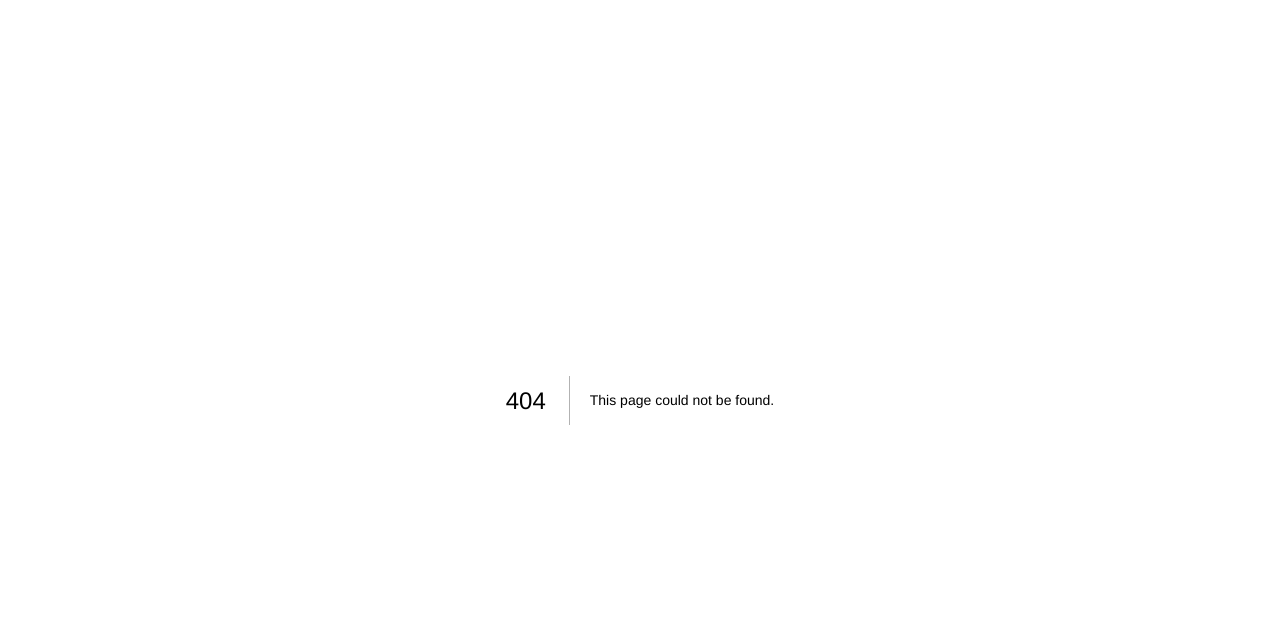
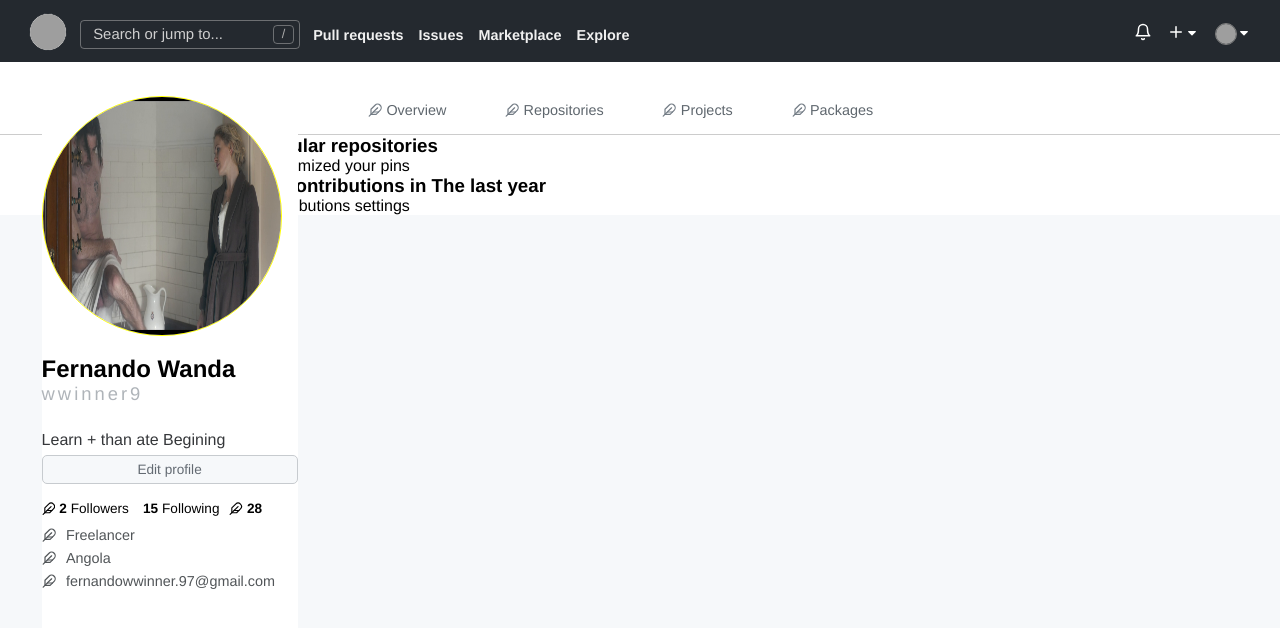
Before and after one commit to wwinner9/github, a Next.js app: page /1 in a window 1280 px wide. Before the commit this address had no page. Shown: the top 628 px of the page. Built offline with nearby package versions, Linux system fonts and the light colour scheme; grey boxes are pictures that could not be loaded.

Commit message:
Profile editing

```diff
--- a/src/components/Navbar.js
+++ b/src/components/Navbar.js
@@ -1,13 +1,17 @@
 import styles from '../styles/components/Navbar.module.css'
+
+import Link from 'next/link'
 
 import {FiBell, FiPlus} from 'react-icons/fi'
 import {FaSortDown} from 'react-icons/fa'
 
+import { useSelector } from 'react-redux'
 
 import Floatmenuavatar, { FloatPlus } from './Floatmenuavatar'
 
 export default function Navbar(){
 
+    //const userInfo = useSelector(state => state.date)
 
     return (
         <div className={styles.NavbarContainer}>
@@ -45,6 +49,8 @@ export default function Navbar(){
                             onMouseEnter={e=>document.querySelector('[data-hide]').style.display='block'}
                             onMouseLeave={e=>document.querySelector('[data-hide]').style.display='none'}
                         >
+                            <Link href='/[username]' as='ola'>
+                                <a>
                                 <div className={styles.userInfoAvatar} >
                                     <img src="https://github.githubassets.com/images/modules/logos_page/Octocat.png" alt="avatar" className={styles.avatarBar} />
                                     <a><FaSortDown size={14} color='white'/></a>
@@ -52,6 +58,8 @@ export default function Navbar(){
                                 <div className={styles.floatMenuAvata} data-hide >
                                     <Floatmenuavatar/>
                                 </div>
+                                </a>
+                            </Link>
                         </li>
 
                     </ul>
--- /dev/null
+++ b/src/pages/[username].js
@@ -0,0 +1,70 @@
+import Navbar from "../components/Navbar";
+
+import styles from '../styles/pages/profile.module.css'
+
+import {FiFeather} from 'react-icons/fi'
+
+
+export default function username(){
+    return(
+        <div className={styles.profileContainer}>
+            <Navbar/>
+            <article>
+                <nav>
+                    <ul>
+                        <li><FiFeather/><a href="#">Overview</a></li>
+                        <li><FiFeather/><a href="#">Repositories</a></li>
+                        <li><FiFeather/><a href="#">Projects</a></li>
+                        <li><FiFeather/><a href="#">Packages</a></li>
+                    </ul>
+                    <div />
+                </nav>
+            </article>
+
+            <div className={styles.midleContainer}>
+                <aside>
+                    <div className={styles.leftSideProf}>
+                        <img src="imgg.png" alt="user avatar" />
+                        <div className={styles.userInfo}>
+                            <h2>Fernando Wanda</h2>
+                            <p>wwinner9</p>
+                        </div>
+
+                        <p id={styles.bios}>Learn + than ate Begining </p>
+                        <button type='button' id={styles.btnEdit} >Edit profile</button>
+                        <div className={styles.socialInfo}>
+                            <p><FiFeather/><strong>2</strong>Followers</p>
+                            <p><strong>15</strong>Following</p>
+                            <p><FiFeather/><strong> 28</strong></p>
+                        </div>
+                        <div className={styles.userMoreInfo}>
+                            <p><FiFeather/>Freelancer</p>
+                            <p><FiFeather/>Angola</p>
+                            <p><FiFeather/>fernandowwinner.97@gmail.com</p>
+                        </div>
+                    </div>
+                </aside>
+
+                <main>
+                    <div className={styles.top}>
+                        <h3>Popular repositories</h3>
+                        <p>Customized your pins</p>
+                    </div>
+                    <ul>
+                        <li></li>
+                    </ul>
+
+                    <article>
+                        <div className={styles.top}>
+                            <h3>51 Contributions in The last year</h3>
+                            <p>Contributions settings</p>
+                        </div>
+                        <div className={styles.calender}>
+
+                        </div>
+                    </article>
+                </main>
+            </div>
+        </div>
+    );
+}
--- a/src/pages/index.js
+++ b/src/pages/index.js
@@ -5,9 +5,14 @@ import Leftsidebar from '../components/Leftsidebar'
 import Activity from '../components/Activity'
 import Explore from '../components/Explore'
 
+
+import store from '../store/index'
+import { Provider } from 'react-redux'
+
 export default function Home() {
   return (
     <>
+      <Provider store={store}>
       <Navbar/>
       <div className={styles.mainContainer}>
         <aside className={styles.aside}>
@@ -37,6 +42,7 @@ export default function Home() {
 
         </main>
       </div>
+      </Provider>
 
     </>
   )
--- /dev/null
+++ b/src/styles/pages/profile.module.css
@@ -0,0 +1,136 @@
+.profileContainer{
+    background-color: white;
+}
+
+.profileContainer article nav ul{
+    display: flex;
+    justify-content: center;
+    align-items: center;
+
+    margin: 2.5rem 0 1rem;
+}
+
+.profileContainer article nav ul li{
+    margin-right:1.8rem;
+    padding: 0 20px 0 10px;
+
+    position: relative;
+
+    display: flex;
+    align-items: center;
+    justify-content: center;
+
+    text-align: center;
+    font-size: .9rem;
+    font-weight: 400;
+    color: #737C85;
+}
+
+.profileContainer article nav ul li a{
+    margin-left: 4px;
+    color: #5f676e;
+}
+
+.profileContainer article nav ul li::before{
+    content: '';
+    position: absolute;
+    width: 0;
+    height: 2.8px;
+    background-color: #fa917a;
+    bottom: -16px;
+}
+
+.profileContainer article nav ul li:hover::before{
+    width: 100%;
+}
+
+.profileContainer article nav >div{
+    width: 100%;
+    height: 1px;
+    background-color: #ccc;
+}
+
+.profileContainer .midleContainer{
+    display: flex;
+    background-color: #ffff;
+
+}
+
+.profileContainer aside{
+    width: 20%;
+    background-color: #ffff;
+
+}
+
+.profileContainer aside .leftSideProf {
+    position: absolute;
+    width: 16rem;
+    height: 100%;
+    top: 6rem;
+    left: 2.6rem;
+    background-color: #ffff;
+}
+
+
+.profileContainer aside .leftSideProf >img {
+    width: 15rem;
+    height: 15rem;
+    border-radius: 50%;
+    border: 1px solid yellow;
+    margin-bottom: 15px;
+}
+
+.profileContainer aside .leftSideProf > h2{
+    line-height: 40px;
+}
+
+.profileContainer aside .leftSideProf .userInfo p{
+    color: #AFB4B9;
+    font-size: 1.15rem;
+    font-weight: 100;
+    margin-bottom: 20px;
+    letter-spacing: 3px;
+}
+
+.profileContainer aside .leftSideProf #bios{
+    font-size: 1rem;
+    line-height: 30px;
+    color: #35373a;
+}
+
+.profileContainer aside .leftSideProf #btnEdit {
+    width: 100%;
+    height: 1.8rem;
+    border-radius:5px ;
+    border: 1px solid #c7cbcf;
+    background-color: #F6F8FA;
+    color: #636a72;
+    font-size: .85rem;
+}
+
+.profileContainer aside .socialInfo{
+    display: flex;
+    margin-top: 10px;
+    line-height: 30px;
+    font-size: .85rem;
+}
+
+.profileContainer aside .socialInfo p{
+    display: flex;
+    align-items: center;
+    margin-right: 10px;
+}
+
+.profileContainer aside .socialInfo p strong {
+    margin: 0 4px;
+}
+
+.profileContainer aside .userMoreInfo > p{
+    display: flex;
+    align-items: center;
+
+    text-indent: 10px;
+    line-height: 23px;
+    color: #515558;
+    font-size: .9rem;
+}
```
Also changed, not shown: src/store/index.js (added, +24 -0 lines), src/store/store.js (deleted, +0 -10 lines), src/pages/_app.js (line endings or trailing spaces).
